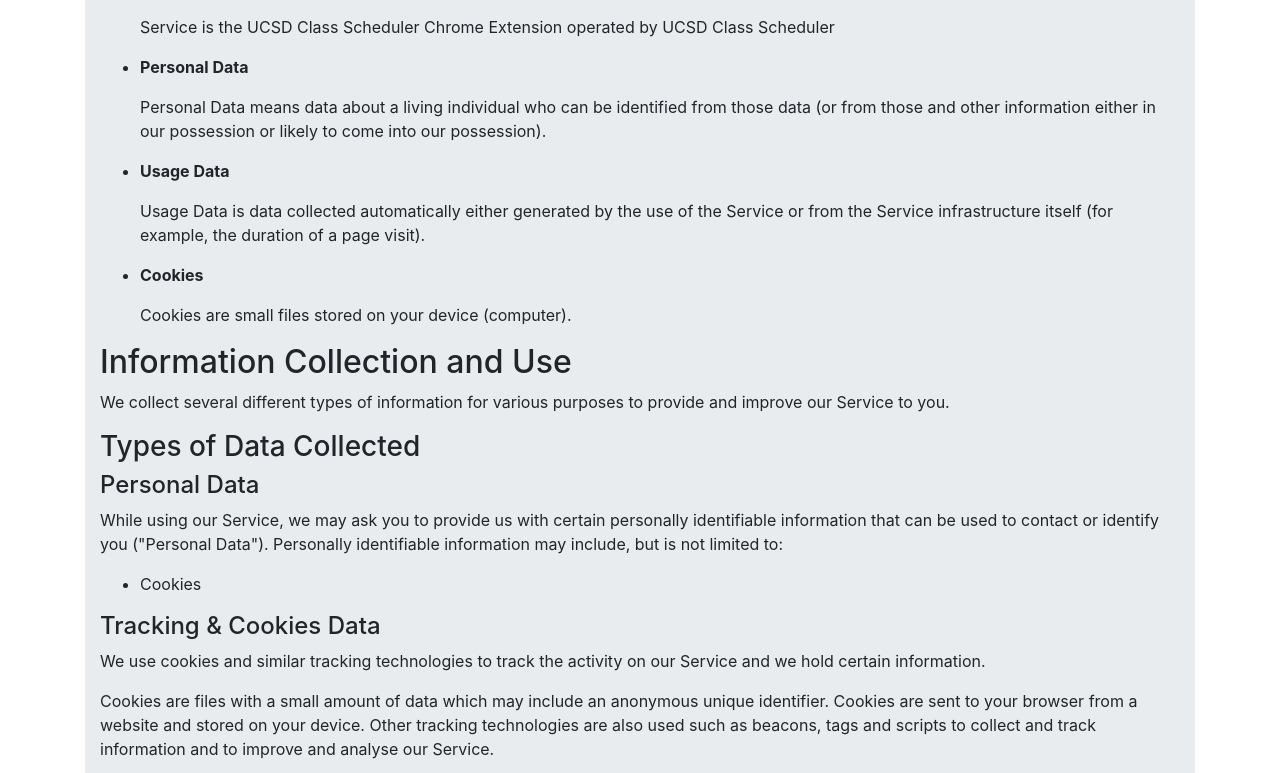
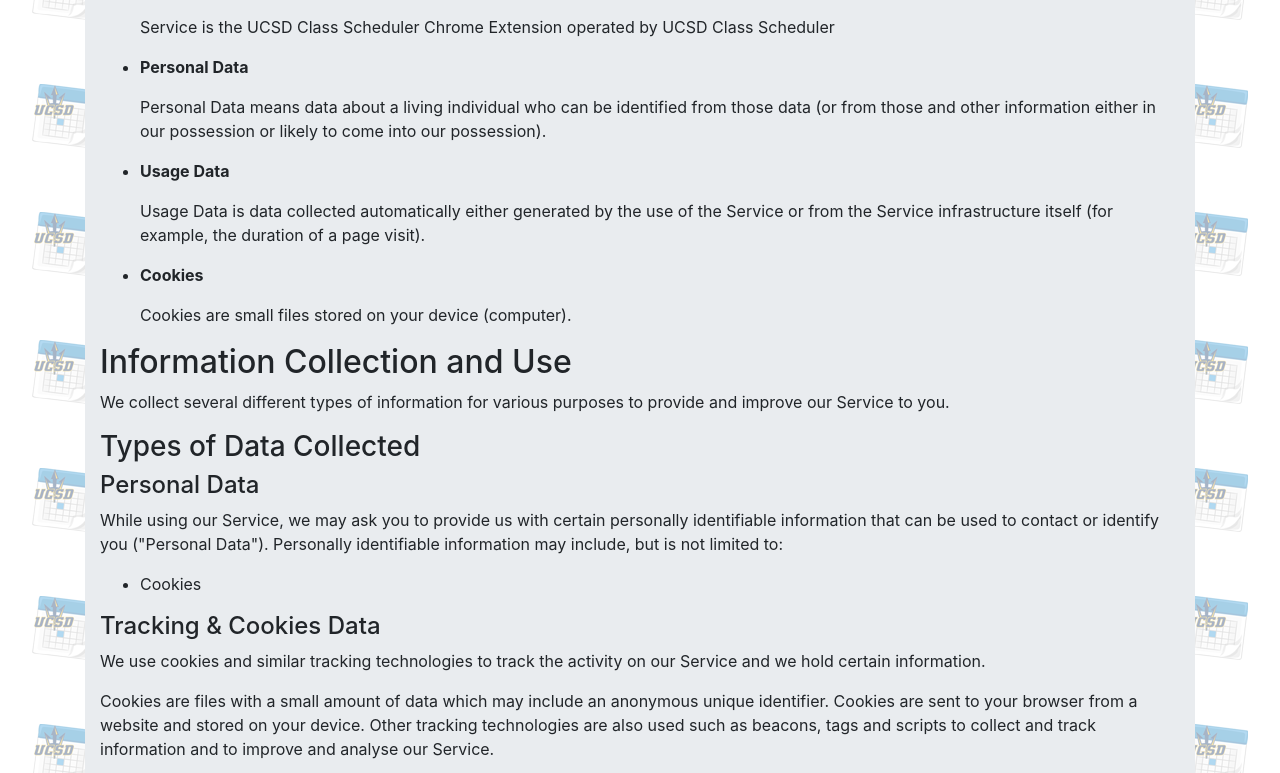
Before and after one commit to uvanchang/uvanchang.github.io, a plain HTML site: page ucsd-class-scheduler/privacy-policy/index.html in a window 1280 px wide. Shown: the part 460-1233 px from the top of the page. Drawn offline with nearby package versions, Linux system fonts and the light colour scheme.

Commit message:
Added background.

```diff
--- a/ucsd-class-scheduler/privacy-policy/index.html
+++ b/ucsd-class-scheduler/privacy-policy/index.html
@@ -24,6 +24,8 @@
     </li>
   </ul>
 </nav>
+
+<body background="/img/background.png">
 
 <div class="container">
   <div class="jumbotron" style="padding: 15px; margin-top: 30px">
```
